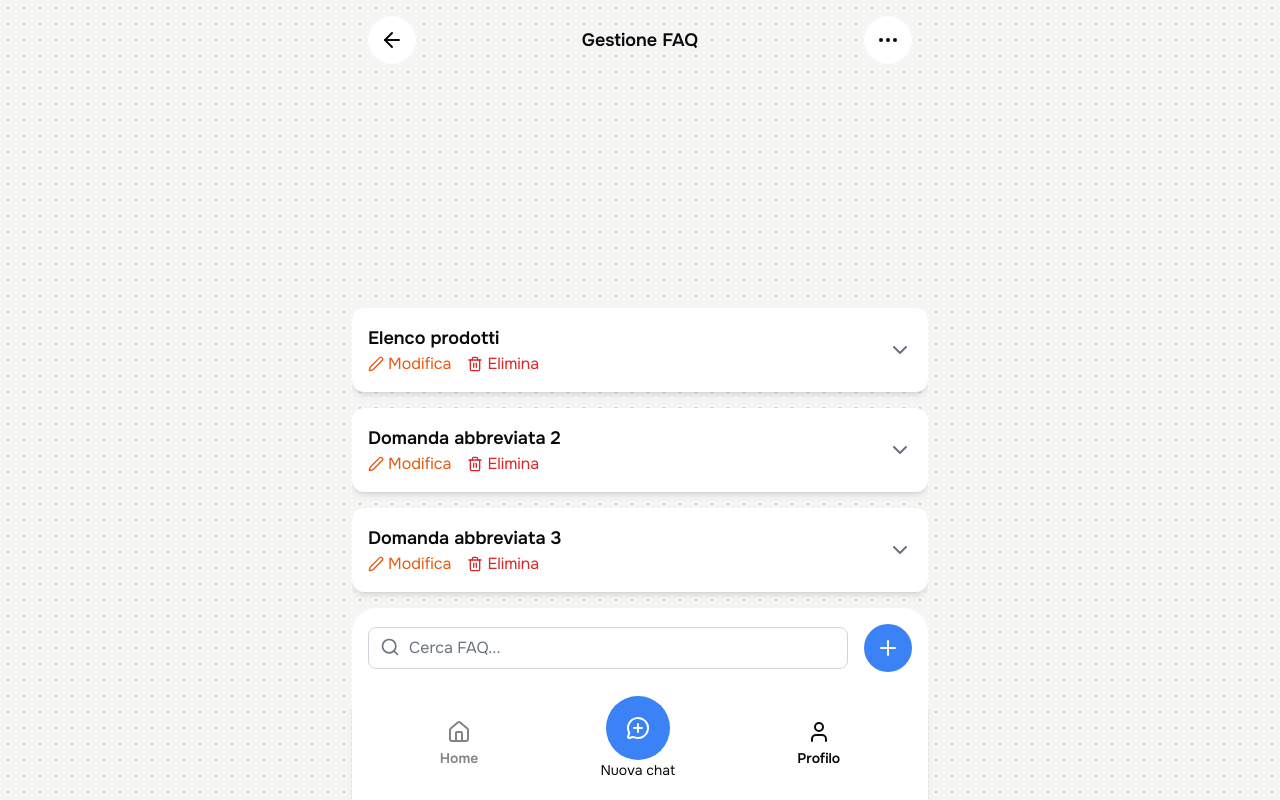
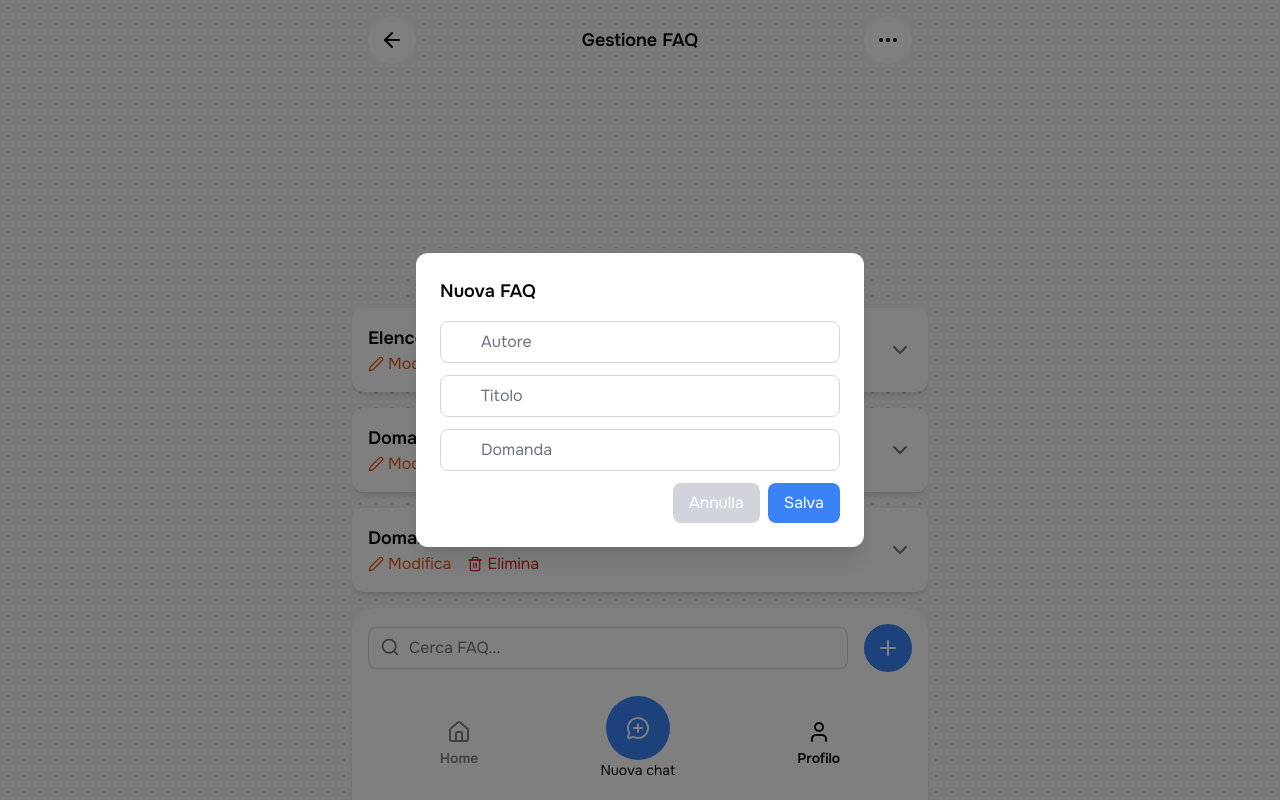
Before and after one commit to CodeHex16/Suppl-AI, a SvelteKit app: page /admin/faq in a window 1280 px wide. Both pictures are taken after a click on the button 888 px from the left and 648 px from the top of the page. Built offline with nearby package versions, Linux system fonts and the light colour scheme.

Commit message:
pop-up modifica/aggiunta doc/faq

```diff
--- a/src/lib/components/FaqItem.svelte
+++ b/src/lib/components/FaqItem.svelte
@@ -16,7 +16,7 @@
 		<div>
 			<h3 class="text-lg font-semibold">{open ? faq.abbr : abbrQuestion}</h3>
 			<div class="flex space-x-4">
-				<button class="flex items-center text-orange-600 hover:text-orange-700 transition">
+				<button class="flex items-center text-orange-600 hover:text-orange-700 transition" on:click={() => dispatch('edit', faq)}>
 					<PenIcon class="mr-1 h-4 w-4" />
 					<span>Modifica</span>
 				</button>
--- /dev/null
+++ b/src/lib/components/NewDocumentModal.svelte
@@ -0,0 +1,45 @@
+<script lang="ts">
+	import { createEventDispatcher } from 'svelte';
+	const dispatch = createEventDispatcher();
+
+
+	let name = '';
+	let author = '';
+
+	function submitForm() {
+		dispatch('submitDocument', {
+			name,
+			author,
+			creationDate: new Date().toISOString()
+		});
+	}
+
+    let files : any, fileInput;
+</script>
+
+<div class="fixed inset-0 bg-black/50 flex items-center justify-center z-50">
+	<div class="bg-white rounded-xl p-6 w-[90%] max-w-md shadow-xl">
+		<h2 class="text-lg font-semibold mb-4">Nuovo Documento</h2>
+
+		<div class="mb-3">
+			<input type="text" bind:value={name} placeholder="Nome del documento" required class="w-full pl-10 py-2 border border-gray-300 rounded-lg focus:outline-none focus:ring-2 focus:ring-blue-500 bg-white" />
+		</div>
+		<div class="mb-3">
+			<input type="text" bind:value={author} placeholder="Autore" required class="w-full pl-10 py-2 border border-gray-300 rounded-lg focus:outline-none focus:ring-2 focus:ring-blue-500 bg-white" />
+		</div>
+        <div class="mb-3">
+            <label for="file">Seleziona uno o più file</label>
+            <input  bind:value={files} bind:this={fileInput} id="file" type="file" accept=".txt, .pdf" required multiple class="w-full pl-10 py-2 border border-gray-300 rounded-lg focus:outline-none focus:ring-2 focus:ring-blue-500 bg-white" />
+			{#if files && files[0]}
+			    <p>
+		        {files[0].name}
+	            </p>
+            {/if}
+        </div>
+
+		<div class="flex justify-end space-x-2">
+			<button class="px-4 py-2 rounded-lg bg-gray-300 text-white transition duration-150 ease-in hover:bg-gray-400" on:click={() => dispatch('cancel')}>Annulla</button>
+			<button class="px-4 py-2 rounded-lg bg-blue-500 text-white transition duration-150 ease-in hover:bg-blue-600" on:click={submitForm}>Salva</button>
+		</div>
+	</div>
+</div>
--- /dev/null
+++ b/src/lib/components/NewFAQModal.svelte
@@ -0,0 +1,39 @@
+<script lang="ts">
+	import { createEventDispatcher } from 'svelte';
+	const dispatch = createEventDispatcher();
+
+
+	let question = '';
+	let abbr = '';
+	let author = '';
+
+	function submitForm() {
+		dispatch('submitFaq', {
+			question,
+			abbr,
+			author,
+			creationDate: new Date().toISOString()
+		});
+	}
+</script>
+
+<div class="fixed inset-0 bg-black/50 flex items-center justify-center z-50">
+	<div class="bg-white rounded-xl p-6 w-[90%] max-w-md shadow-xl">
+		<h2 class="text-lg font-semibold mb-4">Nuova FAQ</h2>
+
+		<div class="mb-3">
+			<input type="text" bind:value={author} placeholder="Autore" required class="w-full pl-10 py-2 border border-gray-300 rounded-lg focus:outline-none focus:ring-2 focus:ring-blue-500 bg-white" />
+		</div>
+		<div class="mb-3">
+			<input type="text" bind:value={abbr} placeholder="Titolo" required class="w-full pl-10 py-2 border border-gray-300 rounded-lg focus:outline-none focus:ring-2 focus:ring-blue-500 bg-white" />
+		</div>
+		<div class="mb-3">
+			<input type="text" bind:value={question} placeholder="Domanda" required class="w-full pl-10 py-2 border border-gray-300 rounded-lg focus:outline-none focus:ring-2 focus:ring-blue-500 bg-white" />
+		</div>
+
+		<div class="flex justify-end space-x-2">
+			<button class="px-4 py-2 rounded-lg bg-gray-300 text-white transition duration-150 ease-in hover:bg-gray-400" on:click={() => dispatch('cancel')}>Annulla</button>
+			<button class="px-4 py-2 rounded-lg bg-blue-500 text-white transition duration-150 ease-in hover:bg-blue-600" on:click={submitForm}>Salva</button>
+		</div>
+	</div>
+</div>
--- /dev/null
+++ b/src/lib/components/UpdateFAQModal.svelte
@@ -0,0 +1,41 @@
+<script lang="ts">
+    import { type Writable, writable, derived } from 'svelte/store';
+	import { createEventDispatcher } from 'svelte';
+	const dispatch = createEventDispatcher();
+
+    let { faq } = $props();
+
+	let id = faq.id;
+	let author = faq.author;
+	let question = faq.question;
+	let abbr = faq.abbr;
+    let creationDate = faq.creationDate;
+
+	function submitForm() {
+		dispatch('submitFaq', {
+			id,
+			author,
+			question,
+			abbr,
+			creationDate
+		});
+	}
+</script>
+
+<div class="fixed inset-0 bg-black/50 flex items-center justify-center z-50">
+	<div class="bg-white rounded-xl p-6 w-[90%] max-w-md shadow-xl">
+		<h2 class="text-lg font-semibold mb-4">Modifica FAQ</h2>
+
+		<div class="mb-3">
+			<input type="text" bind:value={abbr} placeholder="Titolo" required class="w-full pl-10 py-2 border border-gray-300 rounded-lg focus:outline-none focus:ring-2 focus:ring-blue-500 bg-white" />
+		</div>
+		<div class="mb-3">
+			<input type="email" bind:value={question} placeholder="Domanda" required class="w-full pl-10 py-2 border border-gray-300 rounded-lg focus:outline-none focus:ring-2 focus:ring-blue-500 bg-white" />
+		</div>
+
+		<div class="flex justify-end space-x-2">
+			<button class="px-4 py-2 rounded-lg bg-gray-300 text-white transition duration-150 ease-in hover:bg-gray-400" on:click={() => dispatch('cancel')}>Annulla</button>
+			<button class="px-4 py-2 rounded-lg bg-blue-500 text-white transition duration-150 ease-in hover:bg-blue-600" on:click={submitForm}>Salva</button>
+		</div>
+	</div>
+</div>
--- a/src/lib/components/UpdateUserModal.svelte
+++ b/src/lib/components/UpdateUserModal.svelte
@@ -24,7 +24,7 @@
 
 <div class="fixed inset-0 bg-black/50 flex items-center justify-center z-50">
 	<div class="bg-white rounded-xl p-6 w-[90%] max-w-md shadow-xl">
-		<h2 class="text-lg font-semibold mb-4">Nuovo Utente</h2>
+		<h2 class="text-lg font-semibold mb-4">Modifica Utente</h2>
 
 		<div class="mb-3">
 			<input type="text" bind:value={name} placeholder="Nome" required class="w-full pl-10 py-2 border border-gray-300 rounded-lg focus:outline-none focus:ring-2 focus:ring-blue-500 bg-white" />
--- a/src/routes/admin/documenti/+page.svelte
+++ b/src/routes/admin/documenti/+page.svelte
@@ -2,11 +2,13 @@
 	import { ArrowLeft, Search, Ellipsis, Plus } from 'lucide-svelte';
 	import BottomNavBar from '$lib/components/BottomNavBar.svelte';
 	import DocumentItem from '$lib/components/Document.svelte';
+	import Doc from '$lib/components/NewDocumentModal.svelte';
 	import { writable, derived } from 'svelte/store';
 
 	let { data } = $props();
 
-	const showModal = writable(false);
+	const documents = writable(data.documents ?? []);
+	const showNewDocument = writable(false);
 
 	const query = writable('');
 	const selectedDocument = writable<number | null>(null);
@@ -24,9 +26,10 @@
 		);
 	});
 
-	function newDocument() {
-		// Logica per aprire un form o fare qualcosa per aggiungere un nuovo documento
-		console.log('Nuovo documento');
+	function newDocument(doc : any) {
+		console.log('Nuova FAQ aggiunta:', documents); // 👈 Log del nuovo documento
+		documents.update(prev => [...prev, {id: Date.now(), ...doc}]);
+		showNewDocument.set(false);
 	}
 </script>
 
@@ -44,6 +47,13 @@
 			</div>
 		</nav>
 	</header>
+
+	{#if $showNewDocument}
+	<Doc
+		on:submitDocument={(e) => newDocument(e.detail)}
+		on:cancel={() => showNewDocument.set(false)}
+	/>
+   {/if}
 
 	<main class="flex flex-col pt-2 flex-grow overflow-y-auto">
 
@@ -72,9 +82,9 @@
                     <Search class="absolute left-3 top-2.5 w-5 h-5 text-gray-500" />
                 </div>
                 <button
-                    on:click={newDocument}
+                    on:click={() => showNewDocument.set(true)}
                     class="flex items-center justify-center h-12 w-12 rounded-full bg-blue-500 text-white transition duration-150 ease-in hover:bg-blue-600"
-                >
+				>
                     <Plus />
                 </button>
             </div>
--- a/src/routes/admin/faq/+page.svelte
+++ b/src/routes/admin/faq/+page.svelte
@@ -2,11 +2,16 @@
 	import { ArrowLeft, Search, Ellipsis, Plus } from 'lucide-svelte';
 	import BottomNavBar from '$lib/components/BottomNavBar.svelte';
 	import FaqItem from '$lib/components/FaqItem.svelte';
+	import Faq from '$lib/components/NewFAQModal.svelte';
+	import UpdateFaq from'$lib/components/UpdateFAQModal.svelte';
 	import { writable, derived } from 'svelte/store';
 
 	let { data } = $props();
+    const faqs = writable(data.faqs ?? []);
+	const showNewFAQ = writable(false);
 
-	const showModal = writable(false);
+	const showUpdateFAQ = writable(false);
+	const editingFAQ = writable<any>(null);
 
 	const query = writable('');
 	const selectedFaq = writable<number | null>(null);
@@ -15,8 +20,6 @@
 		selectedFaq.update((current) => (current === id ? null : id));
 		console.log(selectedFaq)
 	}
-
-
 
 	const filteredFaq = derived([query], ([$query]) => {
 		if (!data?.faqs) return [];
@@ -27,9 +30,30 @@
 		);
 	});
 
-	function newFaq() {
-		console.log('Nuova FAQ');
+	function newFAQ(faq: any) {
+		console.log('Nuova FAQ aggiunta:', faqs); // 👈 Log della nuova FAQ
+		faqs.update(prev => [...prev, {id: Date.now(), ...faq}]);
+		showNewFAQ.set(false);
 	}
+
+	function updateFAQ(faq: any) {
+		console.log('Faq aggiornata (input):', faqs); // 👈 Log prima dell'update
+
+		faqs.update((list) => {
+			const updatedList = list.map((u) => (u.id === faq.id ? { ...u, ...faqs } : u));
+			console.log('Lista faq aggiornata:', updatedList); // 👈 Log della lista aggiornata
+			return updatedList;
+		});
+
+		// Log finale dello store faqs (assicurati che venga aggiornato)
+		faqs.subscribe((val) => {
+			console.log('Valore attuale dello store `faq`:', val);
+		})();
+
+		showUpdateFAQ.set(false);
+		editingFAQ.set(null);
+	}
+
 </script>
 
 <div class="grid-home mx-auto grid h-dvh max-w-xl">
@@ -47,6 +71,22 @@
 		</nav>
 	</header>
 
+	{#if $showNewFAQ}
+		<Faq
+			on:submitUser={(e) => newFAQ(e.detail)}
+			on:cancel={() => showNewFAQ.set(false)}
+		/>
+	{/if}
+	{#if $showUpdateFAQ}
+	    <UpdateFaq
+		    faq={$editingFAQ}
+		    on:submitFaq={(e) => updateFAQ(e.detail)}
+		    on:cancel={() => {
+			    showUpdateFAQ.set(false);
+			    editingFAQ.set(null);
+		    }}
+	    />
+    {/if}
 	<main class="flex flex-col pt-2 flex-grow overflow-y-auto">
 		<!-- Lista FAQ -->
 		{#if $filteredFaq.length > 0}
@@ -55,6 +95,10 @@
 					{faq}
 					open={$selectedFaq === faq.id}
 					on:toggle={() => toggleFaq(faq.id)}
+					on:edit={(e) => {
+						editingFAQ.set(e.detail);
+						showUpdateFAQ.set(true);
+					}}
 				/>
 			{/each}
 		{:else}
@@ -74,7 +118,7 @@
 					<Search class="absolute left-3 top-2.5 w-5 h-5 text-gray-500" />
 				</div>
 				<button
-					on:click={newFaq}
+					on:click={() => showNewFAQ.set(true)}
 					class="flex items-center justify-center h-12 w-12 rounded-full bg-blue-500 text-white transition duration-150 ease-in hover:bg-blue-600"
 				>
 					<Plus />
```
